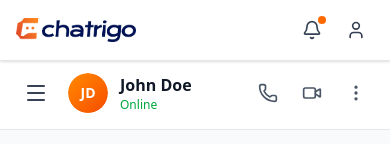
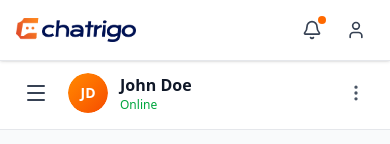
Before and after one commit to KnoWingFly/miniclonechatrigo, a Next.js app: page /chat in a window 390 px wide. Shown: the top 144 px of the page. Built offline with nearby package versions, Linux system fonts and the light colour scheme.

Commit message:
refactore: remove phone and video call icons from chat header

```diff
--- a/app/chat/page.tsx
+++ b/app/chat/page.tsx
@@ -10,8 +10,6 @@ import {
   Check,
   CheckCheck,
   MoreVertical,
-  Phone,
-  Video,
   Smile,
   Bell,
   User,
@@ -416,12 +414,6 @@ export default function ChatPage() {
             </div>
             <div className="flex items-center gap-2">
               <button className="p-2 hover:bg-gray-100 rounded-lg transition-colors">
-                <Phone size={20} className="text-gray-600" />
-              </button>
-              <button className="p-2 hover:bg-gray-100 rounded-lg transition-colors">
-                <Video size={20} className="text-gray-600" />
-              </button>
-              <button className="p-2 hover:bg-gray-100 rounded-lg transition-colors">
                 <MoreVertical size={20} className="text-gray-600" />
               </button>
             </div>
```
